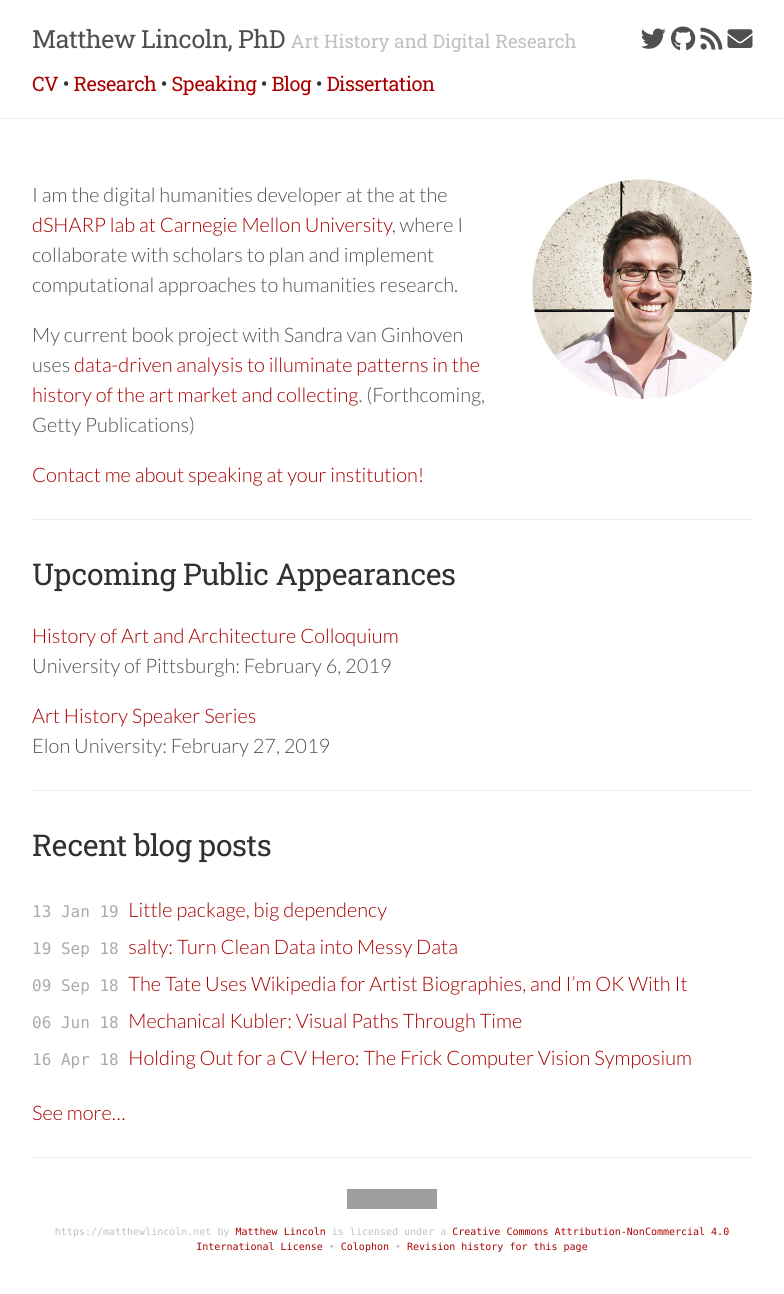
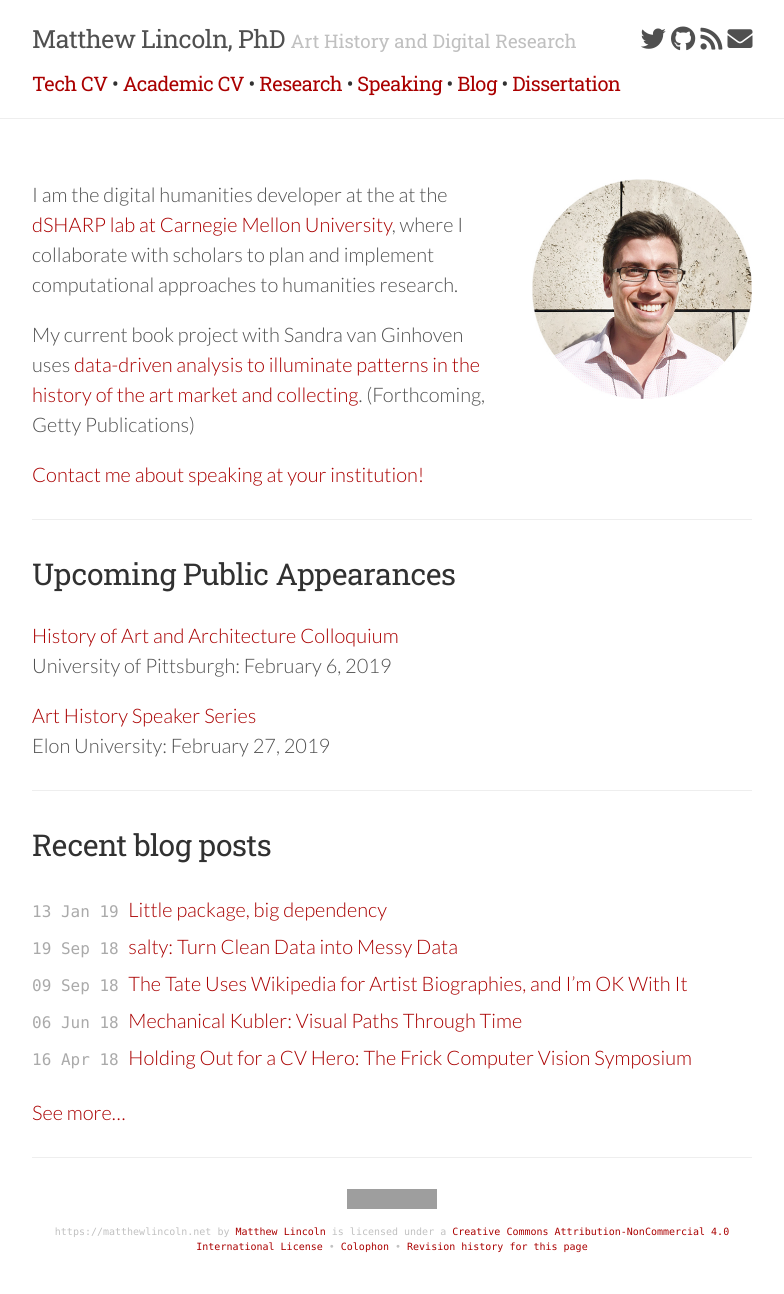
Before and after one commit to mdlincoln/mdlincoln.github.io, a Jekyll site: the page built from index.md, in a window 1280 px wide. Shown: the whole page, without its empty margins (248-1032 px from the left). Built offline with Jekyll 4.4.1, drawn with Linux system fonts in a browser that asks for light colours; nearby versions of some CDN libraries; grey boxes are pictures that could not be loaded.

Commit message:
add tech cv link

```diff
--- a/_data/nav.yaml
+++ b/_data/nav.yaml
@@ -1,4 +1,6 @@
-- title: CV
+- title: Tech CV
+  url: "https://www.dropbox.com/s/fstpkh2k2fpcdky/mlincoln_tech_cv.pdf?dl=1"
+- title: Academic CV
   url: "https://www.dropbox.com/s/u0zohd016rrnwbw/mlincoln_cv.pdf?dl=1"
 - title: Research
   url: "/projects"
```
